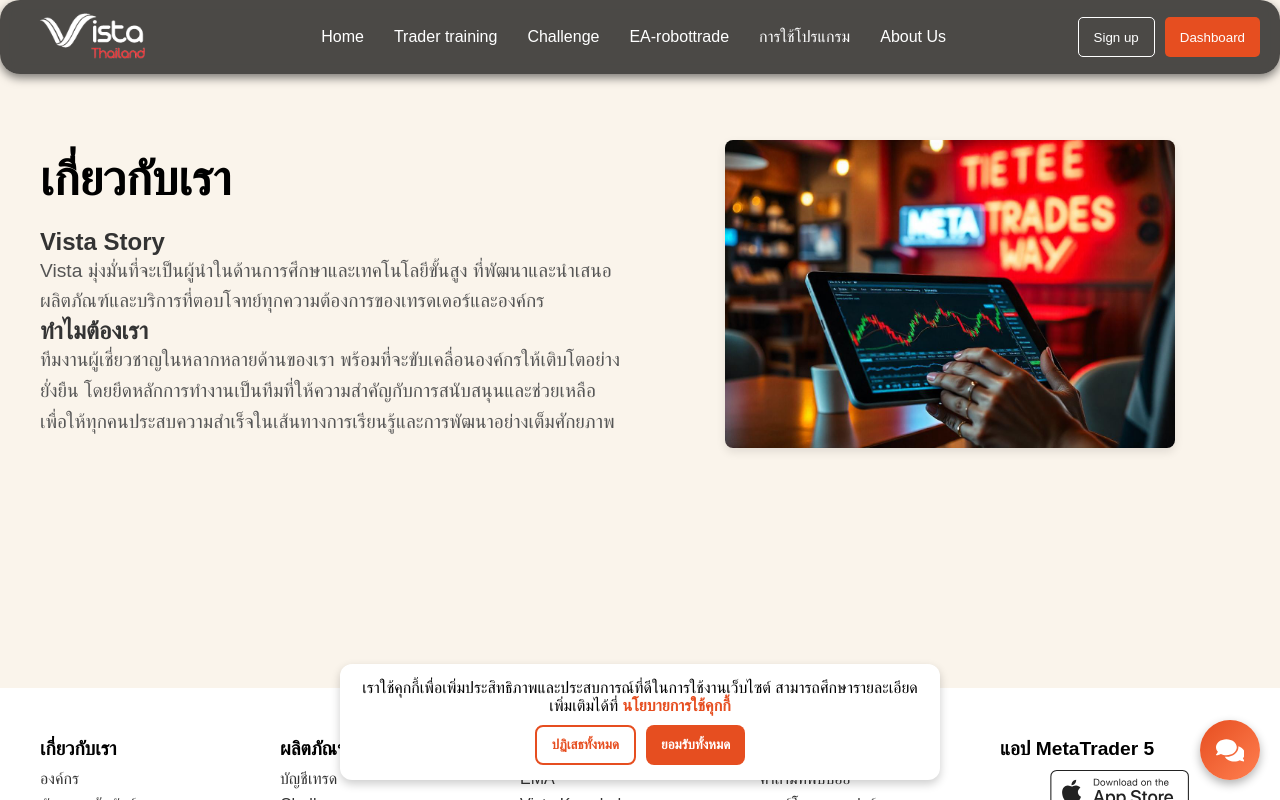
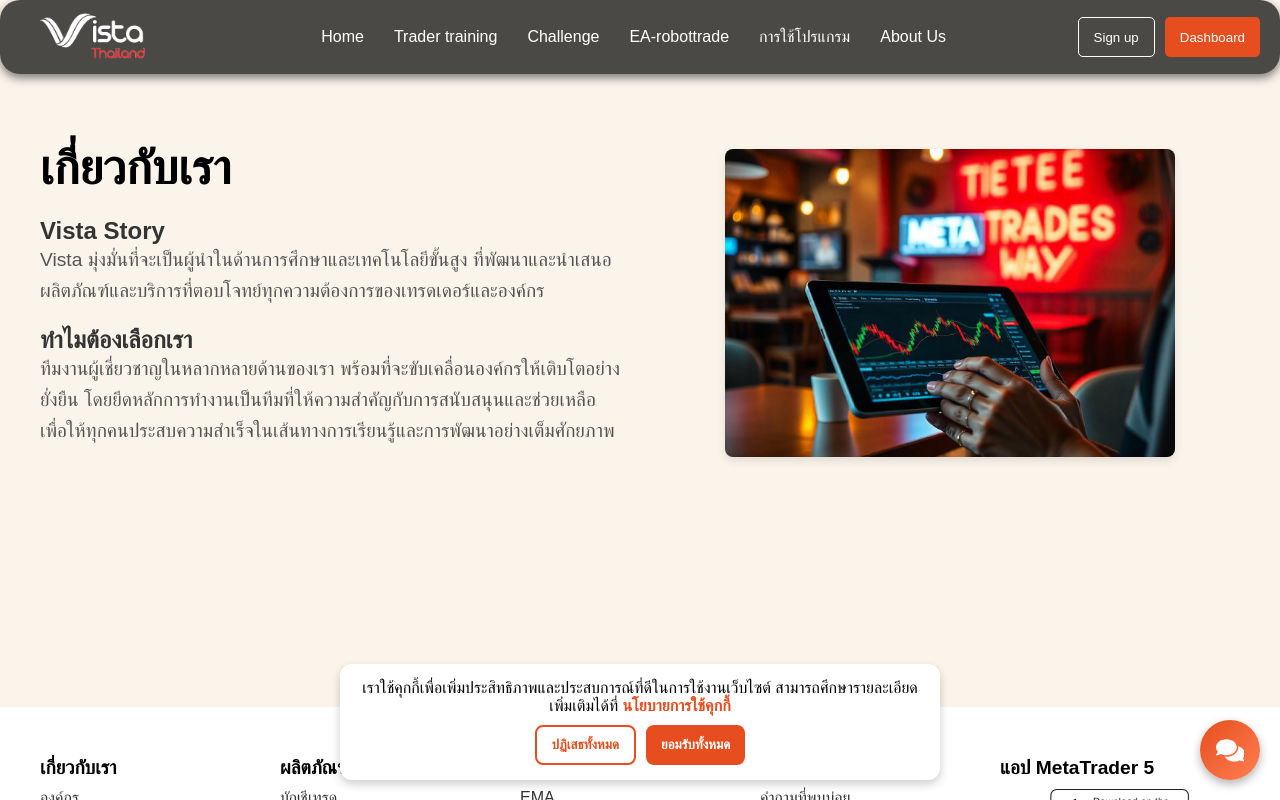
Before and after one commit to joozery/Vistathai, a React (Vite) app in the folder frontend/: page /about-us in a window 1280 px wide. Shown: the top 800 px of the page. Built offline with nearby package versions, Linux system fonts and the light colour scheme.

Commit message:
อัพเดภาพ

```diff
--- a/frontend/index.html
+++ b/frontend/index.html
@@ -2,7 +2,7 @@
 <html lang="en">
   <head>
     <meta charset="UTF-8" />
-    <link rel="icon" type="image/png" href="/src/assets/logovista.png" />
+    <link rel="icon" type="image/png" href="/src/assets/visttaname.png" />
     <meta name="viewport" content="width=device-width, initial-scale=1.0" />
     <title>Vista Thailand</title>
   </head>
--- a/frontend/src/page/AboutUs.css
+++ b/frontend/src/page/AboutUs.css
@@ -35,6 +35,7 @@
   font-size: 1.2rem;
   line-height: 1.6;
   color: #555;
+  margin-bottom: 20px;
 }
 
 /* 🌟 ส่วนภาพ */
--- a/frontend/src/page/AboutUs.jsx
+++ b/frontend/src/page/AboutUs.jsx
@@ -13,7 +13,7 @@ const AboutUs = () => {
             Vista มุ่งมั่นที่จะเป็นผู้นำในด้านการศึกษาและเทคโนโลยีขั้นสูง
             ที่พัฒนาและนำเสนอผลิตภัณฑ์และบริการที่ตอบโจทย์ทุกความต้องการของเทรดเดอร์และองค์กร
           </p>
-          <h2>ทำไมต้องเรา</h2>
+          <h2>ทำไมต้องเลือกเรา</h2>
           <p>
             ทีมงานผู้เชี่ยวชาญในหลากหลายด้านของเรา
             พร้อมที่จะขับเคลื่อนองค์กรให้เติบโตอย่างยั่งยืน
--- a/frontend/src/page/EA-robottade.jsx
+++ b/frontend/src/page/EA-robottade.jsx
@@ -22,7 +22,7 @@ const EArobottade = () => {
         <div className="container">
           <div className="header-section">
             <h1>
-              สมัครพอร์ตหุ้น เริ่มลงทุนง่าย ด้วยแอป <span>MetaTrader 5</span>
+            เปิดพอร์ต เริ่มลงทุนง่ายๆ ด้วยแอป <span>MetaTrader 5</span>
             </h1>
             <p>
               MetaTrader 5 แอปพลิเคชันเพื่อการลงทุนที่คนยุคใหม่ต้องมี เปิดพอร์ตหุ้นออนไลน์
--- a/frontend/src/page/EArobottade.css
+++ b/frontend/src/page/EArobottade.css
@@ -59,6 +59,9 @@
   max-width: 100%;
   height: auto;
   width: 450px;
+   /* ป้องกันการกดเลือก/ลาก */
+   user-select: none;
+   pointer-events: none;
 }
 
 /* 🌟 ส่วนดาวน์โหลด */
```
Also changed, not shown: frontend/src/assets/visttaname.png (added).
